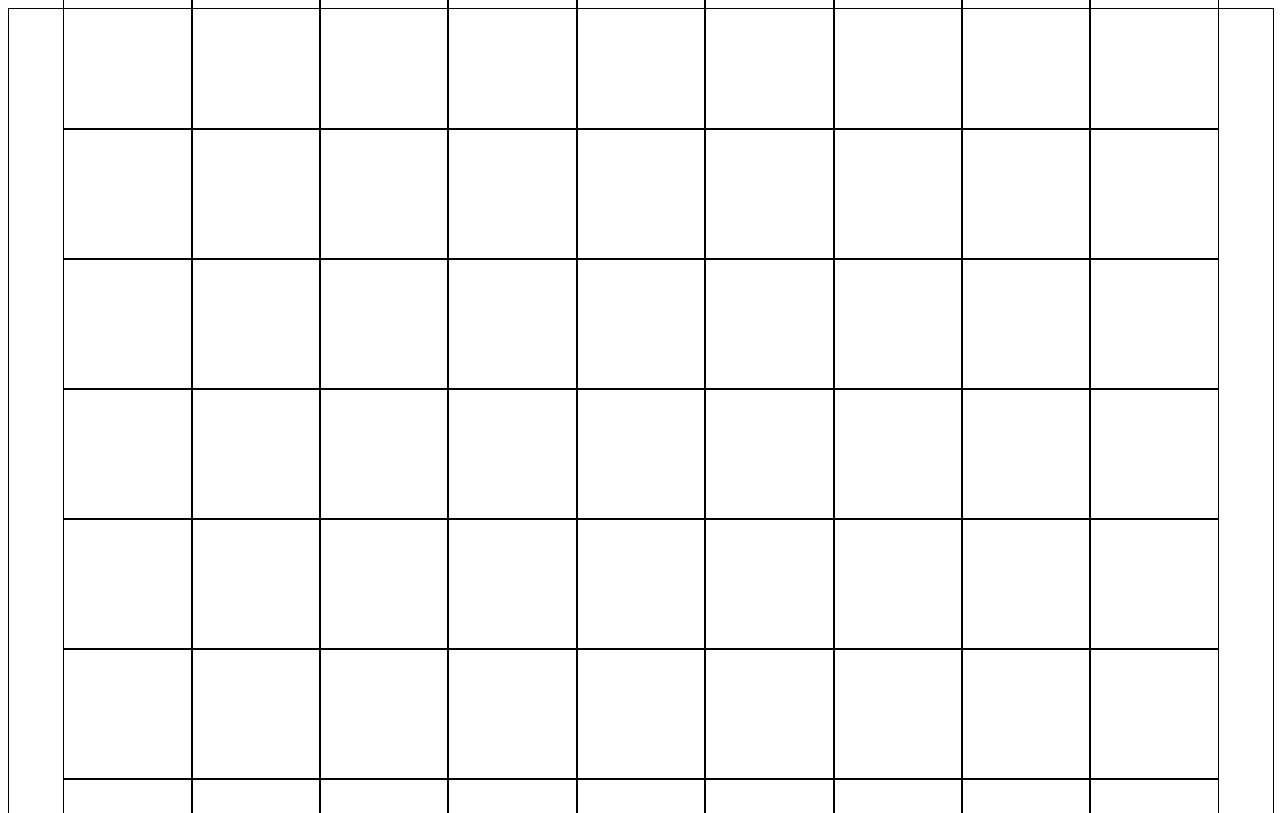
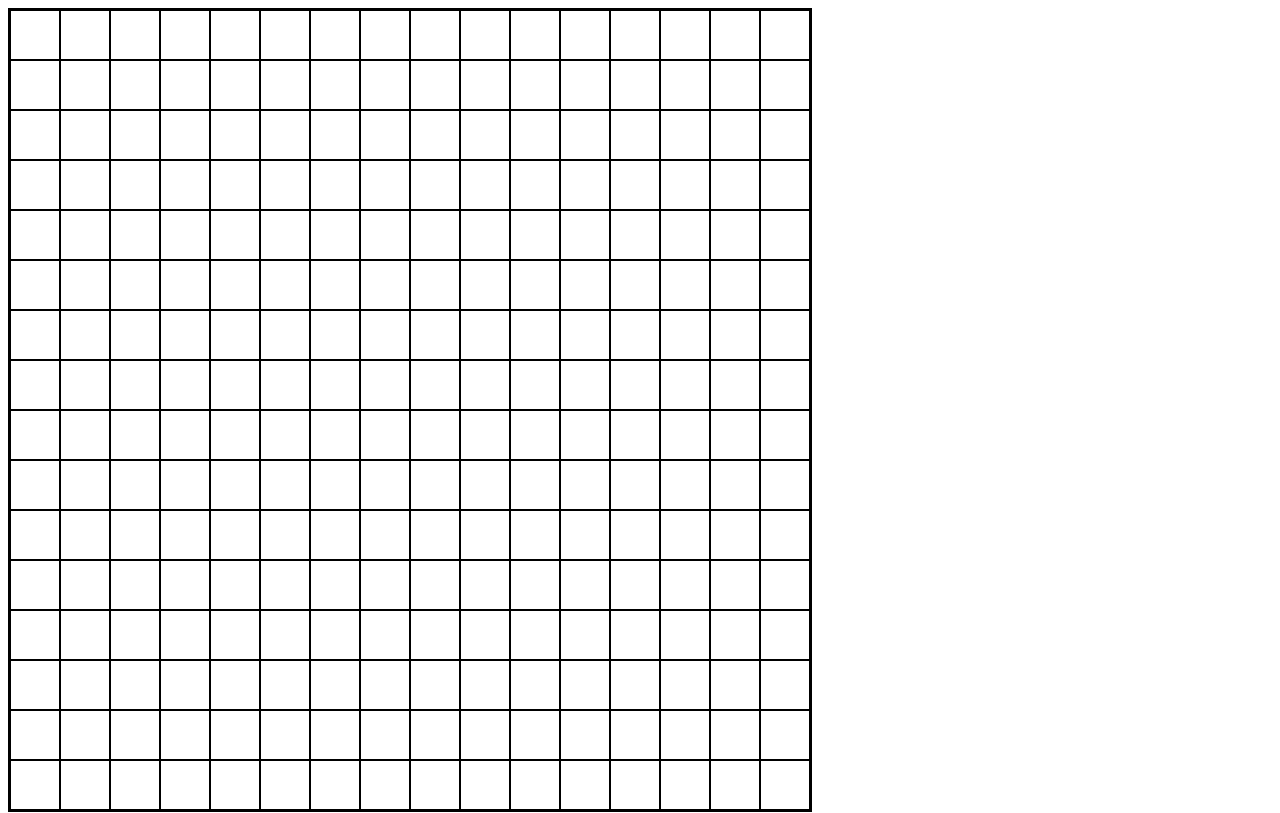
Before and after one commit to dayvancowboy13/Etch-a-Sketch, a plain HTML site: page index.html in a window 1280 px wide. Shown: the top 813 px of the page. Drawn offline with Linux system fonts and the light colour scheme.

Commit message:
grid working with a fixed width and height for the container div; also able to choose arbitrary number of blocks per side"

```diff
--- a/script.js
+++ b/script.js
@@ -3,12 +3,16 @@ buildGrid();
 
 function buildGrid(){
     //create a 16x16 grid of divs in the container
-    const per_side = 10;
+    const per_side = 16;
+    // const minGridSize = 10;
     const total_grid_squares = per_side*per_side;
-    const SIZE_PERCENT = Math.floor(100/per_side) + "%";
-    console.log(SIZE_PERCENT)
+    // console.log(SIZE_PERCENT)
 
     const divContainer = document.querySelector(".container");
+    // divContainer.style.width = (minGridSize * per_side + per_side*2) + "px";
+
+    const SIZE_PERCENT = (divContainer.clientWidth/per_side)-2 + "px";
+    console.log(divContainer.clientWidth/(per_side+2))
 
 
 
@@ -17,16 +21,19 @@ function buildGrid(){
 
         //divNode.style.display = 'flexbox';
         divNode.className = "grid-box"
+
         divNode.addEventListener("mouseover", () => {
             divNode.style.backgroundColor = "blue";
         });
+
         // divNode.style.display = "flex"
         // divNode.style.flex = "1";
         divNode.style.border = 'solid black 1px';
         divNode.style.width = SIZE_PERCENT;
         divNode.style.height = SIZE_PERCENT;
-        // divNode.style.margin = "1px";
+        divNode.style.margin = "0";
         divContainer.appendChild(divNode);
+
     }
 
     // for (let i = 0; i < NUM_ROWS; i++){
--- a/style.css
+++ b/style.css
@@ -2,13 +2,12 @@
     /* background-color: blue; */
     display: flex;
     /* flex-direction: column; */
-    border: solid black 1px;
-    flex: 1 0 auto;
+    border: solid black 2px;
+    /* flex: 1 1 0; */
     flex-wrap: wrap;
-    /* padding: 5px; */
-    width: 100%;
-    height: 100vw;
-    padding: -1px;
-    align-content: center;
-    justify-content: center;
+    width: 800px;
+    height: 800px;
+    /* padding: -10px; */
+    /* align-content: center; */
+    /* justify-content: center; */
 }
```
